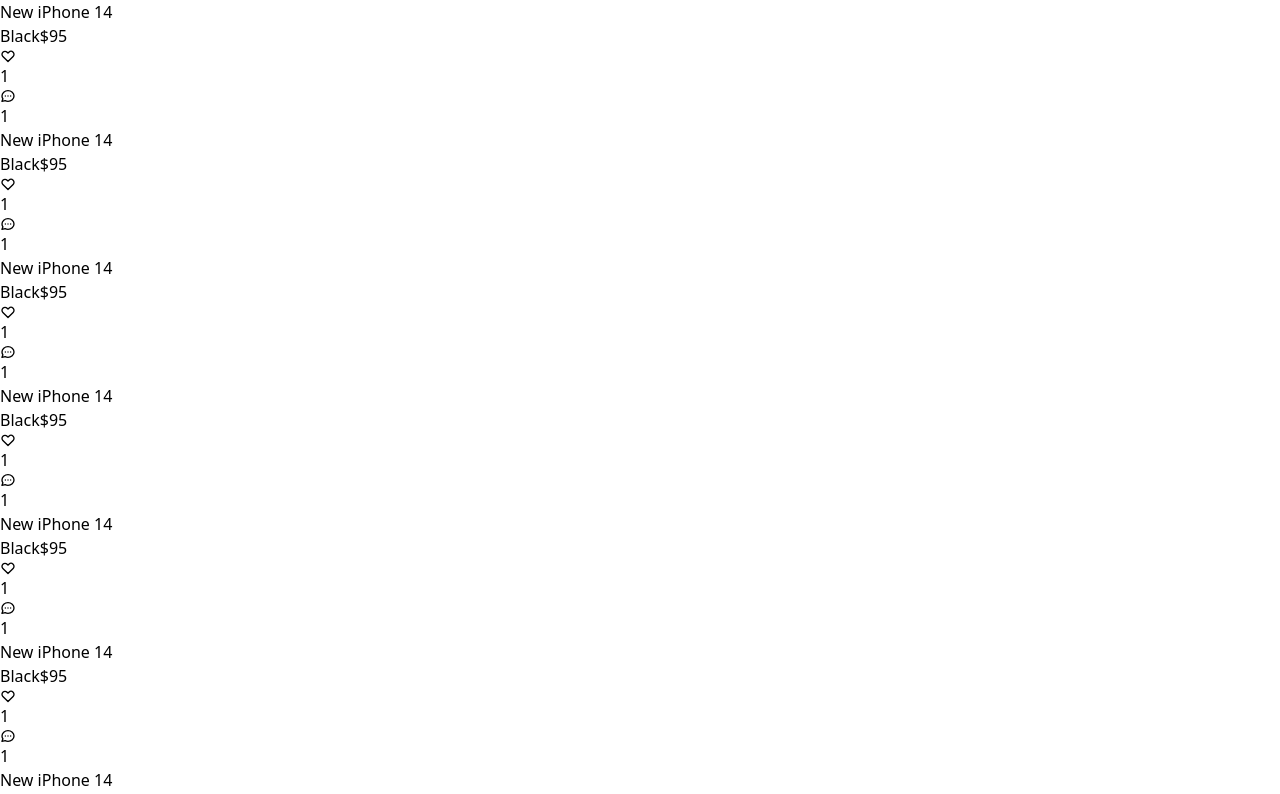
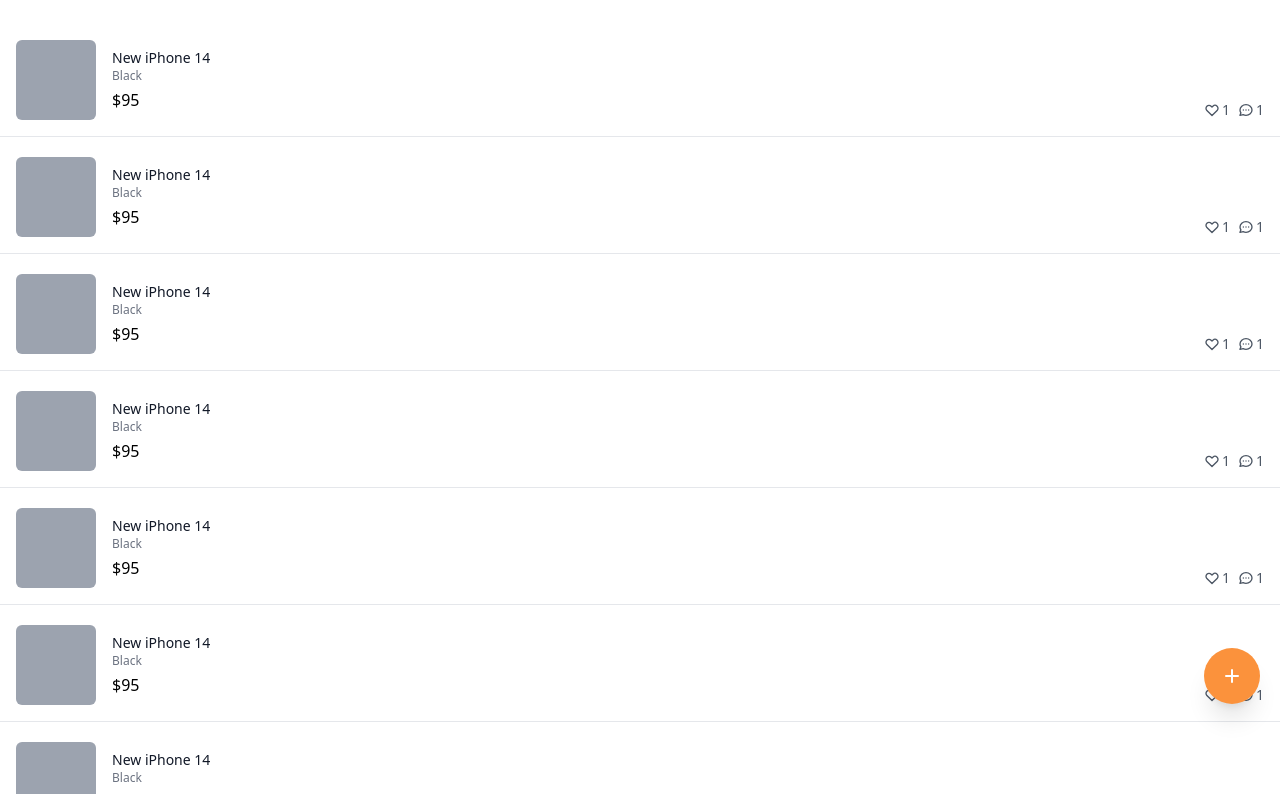
Before and after one commit to jh0152park/NextJS.12_CarrotMarket, a Next.js app in the folder carrot_market/: page / in a window 1280 px wide. Shown: the top 794 px of the page. Built offline with nearby package versions, Linux system fonts and the light colour scheme.

Commit message:
tailwind practice

```diff
--- a/carrot_market/pages/index.tsx
+++ b/carrot_market/pages/index.tsx
@@ -1,18 +1,25 @@
 export default function Home() {
     return (
-        <div>
+        <div className="flex flex-col py-10 space-y-5">
             {[1, 1, 1, 1, 1, 1, 1, 1, 1, 1, 1, 1].map((_, i) => (
-                <div key={i}>
-                    <div>
-                        <div />
-                        <div>
-                            <h3>New iPhone 14</h3>
-                            <span>Black</span>
-                            <span>$95</span>
+                <div
+                    key={i}
+                    className="flex justify-between px-4 pb-4 border-b cursor-pointer"
+                >
+                    <div className="flex space-x-4">
+                        <div className="w-20 h-20 bg-gray-400 rounded-md" />
+                        <div className="flex flex-col pt-2">
+                            <h3 className="text-sm font-medium text-gray-900">
+                                New iPhone 14
+                            </h3>
+                            <span className="text-xs text-gray-500">Black</span>
+                            <span className="mt-1 font-medium text-gary-900">
+                                $95
+                            </span>
                         </div>
                     </div>
-                    <div>
-                        <div>
+                    <div className="flex items-end space-x-2 justity-end">
+                        <div className="space-x-0.5 flex items-center text-sm text-gray-600">
                             <svg
                                 className="w-4 h-4"
                                 fill="none"
@@ -29,7 +36,7 @@ export default function Home() {
                             </svg>
                             <span>1</span>
                         </div>
-                        <div>
+                        <div className="space-x-0.5 flex items-center text-sm text-gray-600">
                             <svg
                                 className="w-4 h-4"
                                 fill="none"
@@ -49,7 +56,7 @@ export default function Home() {
                     </div>
                 </div>
             ))}
-            <button>
+            <button className="fixed p-4 text-white transition-colors bg-orange-400 rounded-full shadow-xl cursor-pointer  hover:bg-orange-500 bottom-24 right-5">
                 <svg
                     className="w-6 h-6"
                     xmlns="http://www.w3.org/2000/svg"
```
